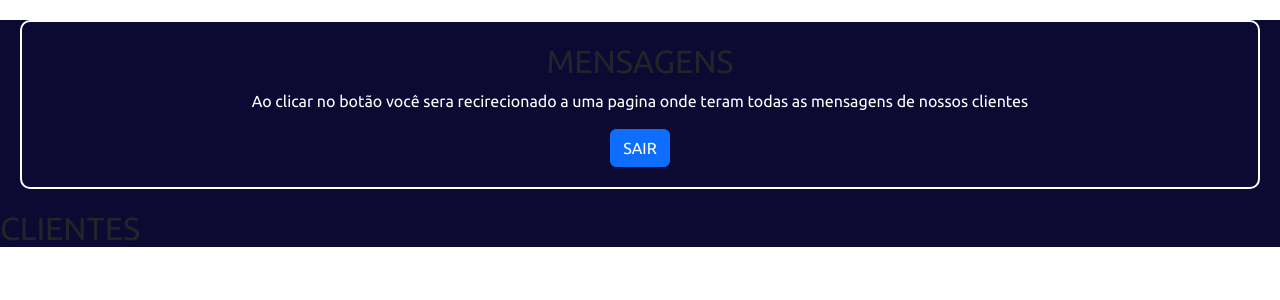
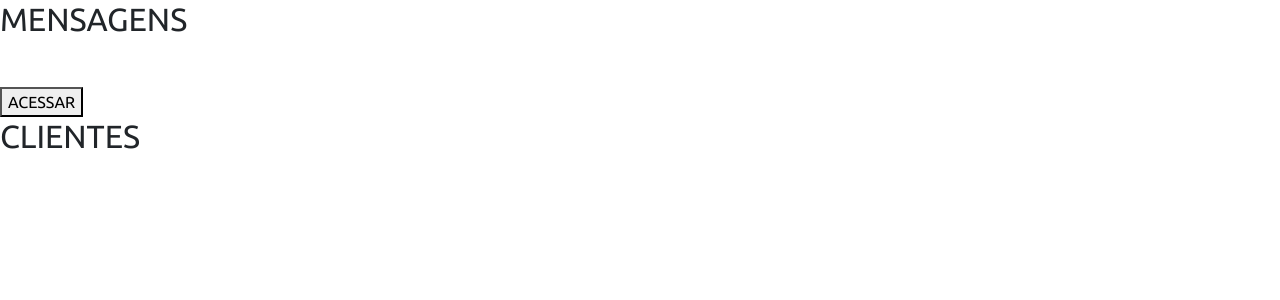
Before and after one commit to JLucastecsenai/tcc, a PHP site: page /restrito/admin_homepage.php in a window 1280 px wide. Shown: the part 136-436 px from the top of the page. Run offline with PHP 8.4, Linux system fonts and the light colour scheme; a user stored in the database is signed in.

Commit message:
alterações na pagina de adm

```diff
--- a/restrito/admin_homepage.css
+++ b/restrito/admin_homepage.css
@@ -28,13 +28,3 @@ header {
         padding: 15px;
     }
 }
-main{
-    background-color: #0c0a33;
-    .MENSAGENS{
-        margin: 20px;
-        padding: 20px;
-        border: 2px solid white;
-        border-radius: 10px;
-        text-align: center;
-    }
-}
--- a/restrito/admin_homepage.php
+++ b/restrito/admin_homepage.php
@@ -28,7 +28,7 @@
         <div class="MENSAGENS">
             <h2>MENSAGENS</h2>
             <p>Ao clicar no botão você sera recirecionado a uma pagina onde teram todas as mensagens de nossos clientes</p>
-            <button type="submit" onclick="RedirecionarParaMensagens()" class="btn btn-primary botao-mensagens">SAIR</button>
+            <button type="button" onclick="RedirecionarParaClientes()">ACESSAR</button>
         </div>
         <div class="CLIENTES">
             <h2>CLIENTES</h2>
@@ -50,7 +50,7 @@
 </body>
 <script>
     function RedirecionarParaMensagens(){
-        window.location.href = "../logout.php";
+        window.location.href = "pastas/mensagens.php";
     }
     function RedirecionarParaClientes(){
         window.location.href = "../index.php";
```
Also changed, not shown: restrito/pastas_admin/CLIENTES.PHP (+12 -0 lines), restrito/pastas_admin/DEMANDAS.PHP (+12 -0 lines), restrito/pastas_admin/FUNCIONARIOS.PHP (+12 -0 lines), restrito/pastas_admin/MENSAGENS.PHP (+12 -0 lines).
